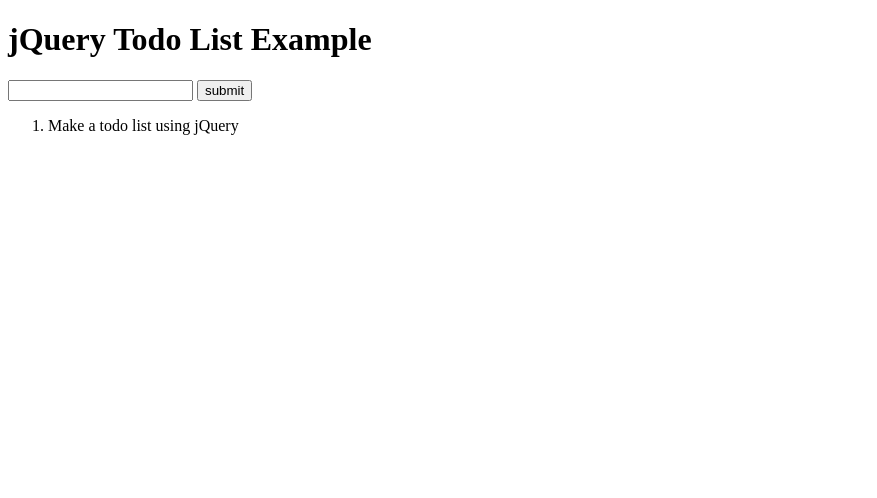
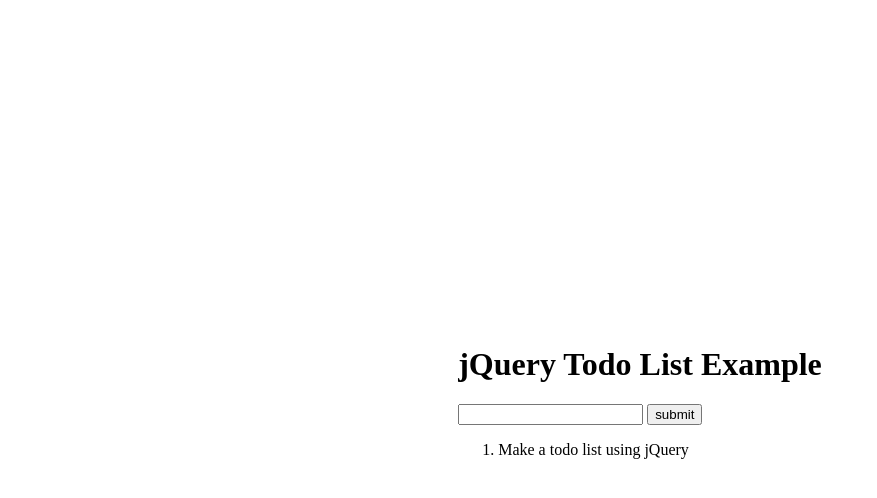
Before and after one commit to dalyhabit/jQuery-Example, a plain HTML site: page index.html in a window 1280 px wide. Shown: the whole page, without its empty margins (0-877 px from the left). Drawn offline with nearby package versions, Linux system fonts and the light colour scheme.

Commit message:
Add stylesheet.

```diff
--- a/index.html
+++ b/index.html
@@ -4,6 +4,7 @@
   <meta charset="utf-8">
   <title>jQuery Example</title>
   <script src="https://ajax.googleapis.com/ajax/libs/jquery/1.12.2/jquery.min.js"></script>
+  <link rel="stylesheet" type="text/css" href="style.css">
 </head>
 
 <body>
--- /dev/null
+++ b/style.css
@@ -0,0 +1,13 @@
+html, body {
+    height: 100%;
+}
+
+html {
+    display: table;
+    margin: auto;
+}
+
+body {
+    display: table-cell;
+    vertical-align: middle;
+}
```
